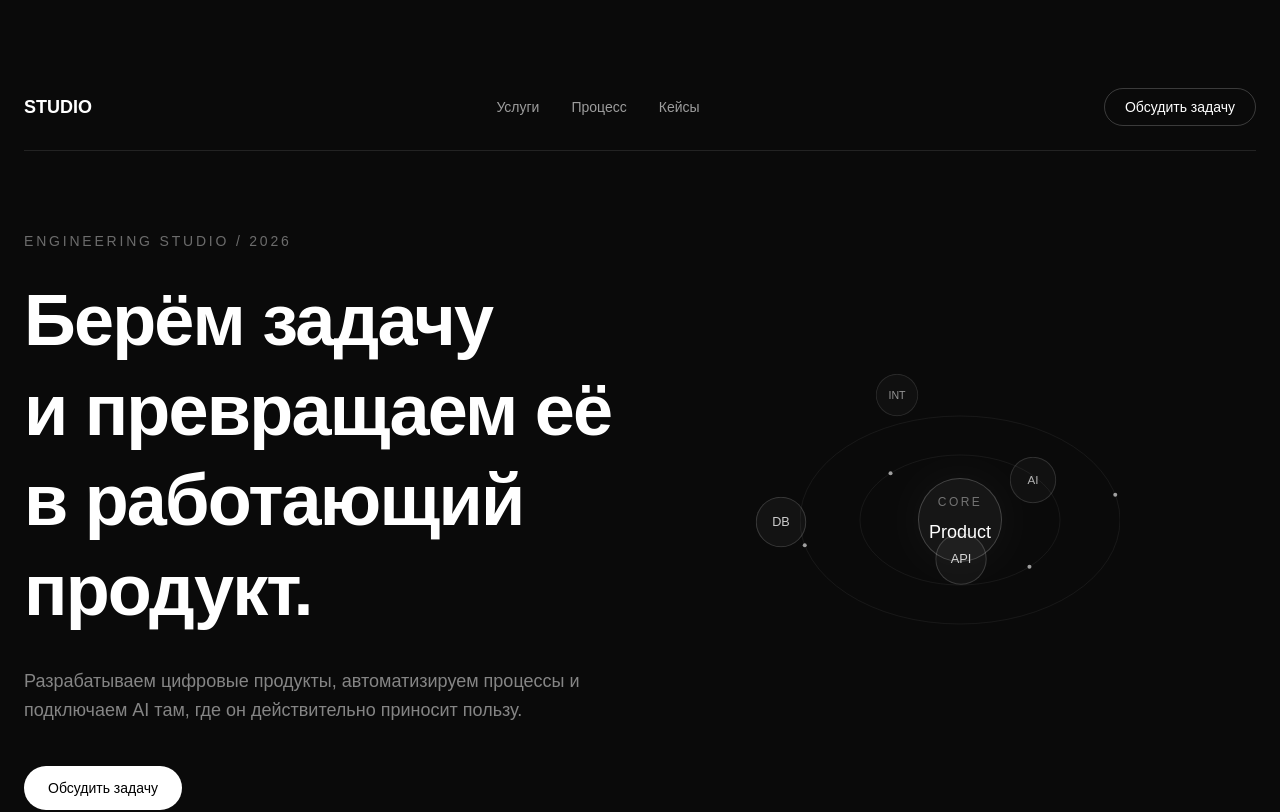
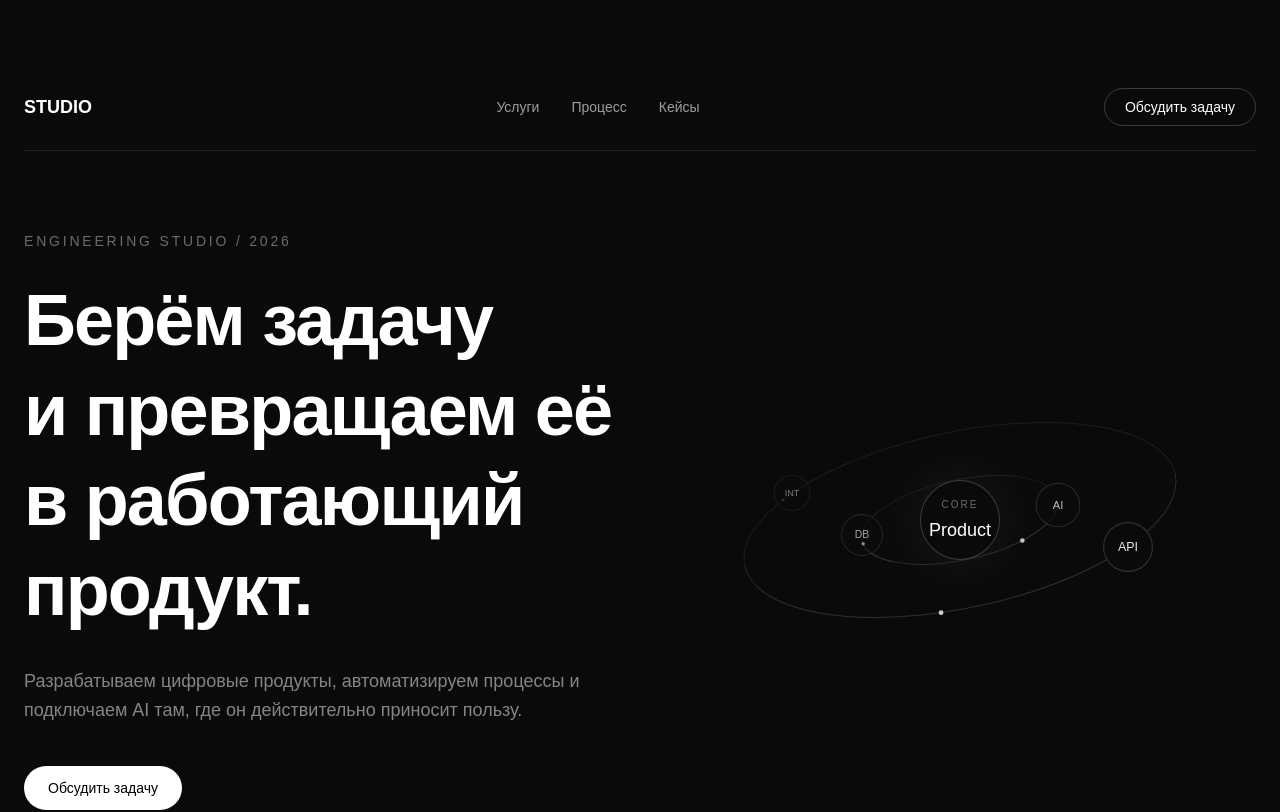
Before and after one commit to tlorine/comlanding, a Next.js app: page / in a window 1280 px wide. Shown: the top 812 px of the page. Built offline with nearby package versions, Linux system fonts and the light colour scheme.

Commit message:
feat(hero): add 3D orbit effect with depth, tilt and wider orbit spacing

```diff
--- a/components/Hero.tsx
+++ b/components/Hero.tsx
@@ -1,131 +1,137 @@
-"use client"
+'use client';
 
-import { useEffect, useState } from "react"
+import { useEffect, useRef, useState } from 'react';
 
-const SYSTEM_SIZE = 320
-const SYSTEM_CENTER = SYSTEM_SIZE / 2
+const SYSTEM_SIZE = 500;
+const C = SYSTEM_SIZE / 2;
 
-const MIN_NODE_SCALE = 0.8
-const MAX_NODE_SCALE = 1.2
+const ORBIT_DEPTH = 0.4; // сплюснутость орбиты (0..1)
+const TILT = -12; // наклон плоскости орбит, градусы
 
-const MIN_NODE_OPACITY = 0.45
-const MAX_NODE_OPACITY = 1
+const MIN_SCALE = 0.7;
+const MAX_SCALE = 1.1;
+const MIN_OPACITY = 0.35;
+const MAX_OPACITY = 1;
 
-const PARTICLE_SPEED = 1
-const NODES_SPEED = 0.3
+const BASE_SPEED = 14; // град/сек на радиусе 100
+const PARTICLE_FACTOR = 2.5;
 
-const ORBIT_DEPTH = 0.65
+const CORE_Z = 50;
 
 type SystemNode = {
-  id: string
-  label: string
-  angle: number
-  radius: number
-  description: string
-}
+  id: string;
+  label: string;
+  angle: number;
+  radius: number;
+  description: string;
+};
 
 const nodes: SystemNode[] = [
   {
-    id: "ai",
-    label: "AI",
+    id: 'ai',
+    label: 'AI',
     angle: -70,
     radius: 100,
-    description: "LLM, agents, поиск и автоматизация решений.",
+    description: 'LLM, agents, поиск и автоматизация решений.',
   },
   {
-    id: "api",
-    label: "API",
+    id: 'api',
+    label: 'API',
     angle: 20,
-    radius: 100,
-    description: "Связываем сервисы и строим надёжные интеграции.",
+    radius: 220,
+    description: 'Связываем сервисы и строим надёжные интеграции.',
   },
   {
-    id: "db",
-    label: "DB",
+    id: 'db',
+    label: 'DB',
     angle: 110,
-    radius: 160,
-    description: "Данные, хранение, обработка и аналитика.",
+    radius: 100,
+    description: 'Данные, хранение, обработка и аналитика.',
   },
   {
-    id: "int",
-    label: "INT",
+    id: 'int',
+    label: 'INT',
     angle: 200,
-    radius: 160,
-    description: "CRM, Telegram, платежи и внешние системы.",
+    radius: 220,
+    description: 'CRM, Telegram, платежи и внешние системы.',
   },
-]
+];
 
-const orbitRadii = [100, 160]
+const orbitRadii = [100, 220];
 
-type OrbitParticle = {
-  id: string
-  radius: number
-  angle: number
-}
+const particles = [
+  { id: 'p1', radius: 100, angle: -140 },
+  { id: 'p2', radius: 220, angle: 40 },
+  { id: 'p3', radius: 100, angle: -20 },
+  { id: 'p4', radius: 220, angle: 160 },
+];
 
-const particles: OrbitParticle[] = [
-  { id: "p1", radius: 100, angle: -140 },
-  { id: "p2", radius: 100, angle: 40 },
-  { id: "p3", radius: 160, angle: -20 },
-  { id: "p4", radius: 160, angle: 160 },
-]
+// угловая скорость: внутренние орбиты быстрее
+const orbitSpeed = (radius: number) => BASE_SPEED * Math.pow(100 / radius, 1.5);
+
+const lerp = (min: number, max: number, t: number) => min + (max - min) * t;
 
 const getPosition = (radius: number, angle: number) => {
-  const radians = (angle * Math.PI) / 180
+  const rad = (angle * Math.PI) / 180;
+  const tilt = (TILT * Math.PI) / 180;
+
+  const ex = Math.cos(rad) * radius;
+  const ey = Math.sin(rad) * radius * ORBIT_DEPTH;
 
   return {
-    x:
-      SYSTEM_CENTER +
-      Math.cos(radians) * radius,
-
-    y:
-      SYSTEM_CENTER +
-      Math.sin(radians) * radius * ORBIT_DEPTH,
-  }
-}
-
-const getDepth = (y: number) => {
-  return y / SYSTEM_SIZE
-}
-
-const getNodeScale = (depth: number) => {
-  return (
-    MIN_NODE_SCALE +
-    depth * (MAX_NODE_SCALE - MIN_NODE_SCALE)
-  )
-}
-
-const getNodeOpacity = (depth: number) => {
-  return (
-    MIN_NODE_OPACITY +
-    depth * (MAX_NODE_OPACITY - MIN_NODE_OPACITY)
-  )
-}
+    x: C + ex * Math.cos(tilt) - ey * Math.sin(tilt),
+    y: C + ex * Math.sin(tilt) + ey * Math.cos(tilt),
+    // 0 = дальняя точка орбиты, 1 = ближняя к зрителю
+    depth: (Math.sin(rad) + 1) / 2,
+  };
+};
 
 export default function Hero() {
-  const [nodeAngles, setNodeAngles] = useState(
-    nodes.map((node) => node.angle),
-  )
+  const [time, setTime] = useState(0); // мс
+  const [activeNode, setActiveNode] = useState<string | null>(null);
+  const pausedRef = useRef(false);
 
-  const [particleAngles, setParticleAngles] = useState(
-    particles.map((particle) => particle.angle),
-  )
-
-  const [activeNode, setActiveNode] = useState<string | null>(null)
+  pausedRef.current = activeNode !== null;
 
   useEffect(() => {
-    const interval = setInterval(() => {
-      setNodeAngles((angles) =>
-        angles.map((angle) => angle + NODES_SPEED),
-      )
+    let raf = 0;
+    let last = performance.now();
 
-      setParticleAngles((angles) =>
-        angles.map((angle) => angle + PARTICLE_SPEED),
-      )
-    }, 30)
+    const tick = (now: number) => {
+      const dt = Math.min(now - last, 50);
+      last = now;
 
-    return () => clearInterval(interval)
-  }, [])
+      if (!pausedRef.current) setTime((t) => t + dt);
+
+      raf = requestAnimationFrame(tick);
+    };
+
+    raf = requestAnimationFrame(tick);
+    return () => cancelAnimationFrame(raf);
+  }, []);
+
+  const seconds = time / 1000;
+
+  const particleItems = particles.map((p) => {
+    const angle = p.angle + seconds * orbitSpeed(p.radius) * PARTICLE_FACTOR;
+    return { ...p, ...getPosition(p.radius, angle) };
+  });
+
+  const renderParticles = (front: boolean) =>
+    particleItems
+      .filter((p) => p.depth >= 0.5 === front)
+      .map((p) => (
+        <circle
+          key={p.id}
+          cx={p.x}
+          cy={p.y}
+          r={lerp(1, 2.4, p.depth)}
+          fill="white"
+          opacity={lerp(0.15, 0.8, p.depth)}
+        />
+      ));
+
+  const orbitOpacity = activeNode ? 0.03 : 0.08;
 
   return (
     <section className="relative flex min-h-[calc(100vh-89px)] items-center py-20">
@@ -139,8 +145,7 @@ export default function Hero() {
             Берём задачу
             <br />
             и превращаем её
-            <br />
-            в работающий продукт.
+            <br />в работающий продукт.
           </h1>
 
           <p className="mt-8 max-w-xl text-lg leading-relaxed text-white/50">
@@ -153,119 +158,130 @@ export default function Hero() {
           </button>
         </div>
 
-        <div className="flex min-h-[400px] items-center justify-center">
-          <div className="relative h-80 w-80">
+        <div className="flex min-h-[520px] items-center justify-center">
+          <div
+            className="relative"
+            style={{ width: SYSTEM_SIZE, height: SYSTEM_SIZE }}
+          >
+            {/* ЗАДНИЙ слой: орбиты целиком + дальние частицы */}
             <svg
               className="absolute inset-0 h-full w-full"
+              style={{ zIndex: 0 }}
               viewBox={`0 0 ${SYSTEM_SIZE} ${SYSTEM_SIZE}`}
               fill="none"
             >
-              {orbitRadii.map((radius) => (
-                <ellipse
-                  key={radius}
-                  cx={SYSTEM_CENTER}
-                  cy={SYSTEM_CENTER}
-                  rx={radius}
-                  ry={radius * ORBIT_DEPTH}
-                  stroke="white"
-                  strokeOpacity={
-                    activeNode ? "0.03" : "0.06"
-                  }
-                  fill="none"
-                  className="transition-all duration-300"
-                />
-              ))}
-
-              {particles.map((particle, index) => {
-                const position = getPosition(
-                  particle.radius,
-                  particleAngles[index],
-                )
-
-                return (
-                  <circle
-                    key={particle.id}
-                    cx={position.x}
-                    cy={position.y}
-                    r="2"
-                    fill="white"
-                    opacity="0.6"
+              <g transform={`rotate(${TILT} ${C} ${C})`}>
+                {orbitRadii.map((r) => (
+                  <ellipse
+                    key={r}
+                    cx={C}
+                    cy={C}
+                    rx={r}
+                    ry={r * ORBIT_DEPTH}
+                    stroke="white"
+                    strokeOpacity={orbitOpacity}
+                    className="transition-all duration-300"
                   />
-                )
-              })}
+                ))}
+              </g>
+              {renderParticles(false)}
             </svg>
 
-            <div className="absolute left-1/2 top-1/2 flex h-21 w-21 -translate-x-1/2 -translate-y-1/2 items-center justify-center rounded-full border border-white/20 bg-white/5 shadow-[0_0_60px_rgba(255,255,255,0.05)]">
+            {/* ЯДРО */}
+            <div
+              className="absolute left-1/2 top-1/2 flex h-20 w-20 -translate-x-1/2 -translate-y-1/2 items-center justify-center rounded-full border border-white/20 bg-[#0a0a0a] shadow-[0_0_60px_rgba(255,255,255,0.08)]"
+              style={{ zIndex: CORE_Z }}
+            >
               <div className="text-center">
-                <div className="text-xs uppercase tracking-[0.2em] text-white/40">
+                <div className="text-[10px] uppercase tracking-[0.2em] text-white/40">
                   Core
                 </div>
-
-                <div className="mt-2 text-lg font-medium">
-                  Product
-                </div>
+                <div className="mt-1 text-lg font-medium">Product</div>
               </div>
             </div>
 
-            {nodes.map((node, index) => {
-              const position = getPosition(
-                node.radius,
-                nodeAngles[index],
-              )
+            {/* НОДЫ */}
+            {nodes.map((node) => {
+              const angle = node.angle + seconds * orbitSpeed(node.radius);
+              const { x, y, depth } = getPosition(node.radius, angle);
 
-              const depth = getDepth(position.y)
-              const baseScale = getNodeScale(depth)
-              const baseOpacity = getNodeOpacity(depth)
+              const isActive = activeNode === node.id;
+              const isDimmed = activeNode !== null && !isActive;
 
-              const isActive = activeNode === node.id
-              const isDimmed =
-                activeNode !== null && !isActive
+              const scale = lerp(MIN_SCALE, MAX_SCALE, depth);
+              const opacity = isActive
+                ? 1
+                : lerp(MIN_OPACITY, MAX_OPACITY, depth);
 
-              const scale = isActive
-                ? baseScale * 1.2
-                : baseScale
-
-              const opacity = isDimmed
-                ? baseOpacity * 0.25
-                : baseOpacity
+              // depth < 0.5 -> за ядром, > 0.5 -> перед ядром
+              const zIndex = isActive ? 200 : Math.round(depth * CORE_Z * 2);
 
               return (
                 <div
                   key={node.id}
-                  className="absolute flex h-12 w-12 -translate-x-1/2 -translate-y-1/2 cursor-pointer items-center justify-center rounded-full border bg-white/5 text-xs transition-[transform,opacity,border-color,box-shadow] duration-300"
+                  className="absolute"
                   style={{
-                    left: position.x,
-                    top: position.y,
+                    left: x,
+                    top: y,
+                    zIndex,
+                    opacity,
                     transform: `translate(-50%, -50%) scale(${scale})`,
-                    opacity,
-                    zIndex: Math.round(position.y),
-                    borderColor: isActive
-                      ? "rgba(255,255,255,0.7)"
-                      : "rgba(255,255,255,0.2)",
-                    boxShadow: isActive
-                      ? "0 0 30px rgba(255,255,255,0.15)"
-                      : "none",
                   }}
                   onMouseEnter={() => setActiveNode(node.id)}
                   onMouseLeave={() => setActiveNode(null)}
                 >
-                  {node.label}
+                  {/* hover-анимации живут отдельно от анимации орбиты */}
+                  <div
+                    className="flex h-12 w-12 cursor-pointer items-center justify-center rounded-full border bg-[#0a0a0a] text-xs transition-[transform,opacity,border-color,box-shadow] duration-300"
+                    style={{
+                      transform: isActive ? 'scale(1.2)' : 'scale(1)',
+                      opacity: isDimmed ? 0.3 : 1,
+                      borderColor: isActive
+                        ? 'rgba(255,255,255,0.7)'
+                        : 'rgba(255,255,255,0.2)',
+                      boxShadow: isActive
+                        ? '0 0 30px rgba(255,255,255,0.15)'
+                        : 'none',
+                    }}
+                  >
+                    {node.label}
+                  </div>
 
                   {isActive && (
                     <div className="absolute left-1/2 top-full mt-4 w-52 -translate-x-1/2 rounded-xl border border-white/10 bg-black/80 p-3 text-left text-xs text-white/60 shadow-2xl backdrop-blur-md">
                       <div className="mb-1 font-medium text-white">
                         {node.label}
                       </div>
-
                       <div>{node.description}</div>
                     </div>
                   )}
                 </div>
-              )
+              );
             })}
+
+            {/* ПЕРЕДНИЙ слой: ближние частицы + передняя половина орбит */}
+            <svg
+              className="pointer-events-none absolute inset-0 h-full w-full"
+              style={{ zIndex: CORE_Z + 1 }}
+              viewBox={`0 0 ${SYSTEM_SIZE} ${SYSTEM_SIZE}`}
+              fill="none"
+            >
+              <g transform={`rotate(${TILT} ${C} ${C})`}>
+                {orbitRadii.map((r) => (
+                  <path
+                    key={r}
+                    d={`M ${C - r} ${C} A ${r} ${r * ORBIT_DEPTH} 0 0 0 ${C + r} ${C}`}
+                    stroke="white"
+                    strokeOpacity={orbitOpacity}
+                    className="transition-all duration-300"
+                  />
+                ))}
+              </g>
+              {renderParticles(true)}
+            </svg>
           </div>
         </div>
       </div>
     </section>
-  )
+  );
 }
```
